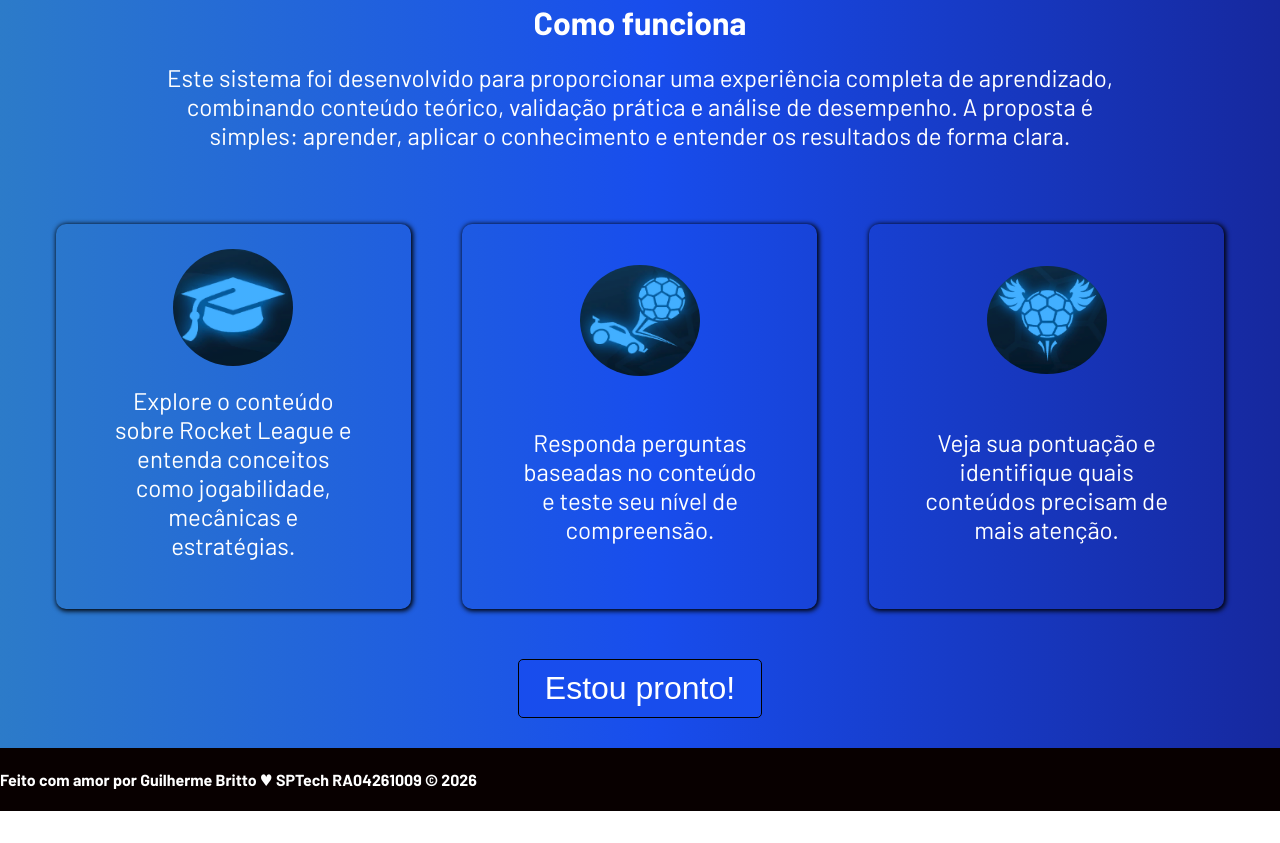
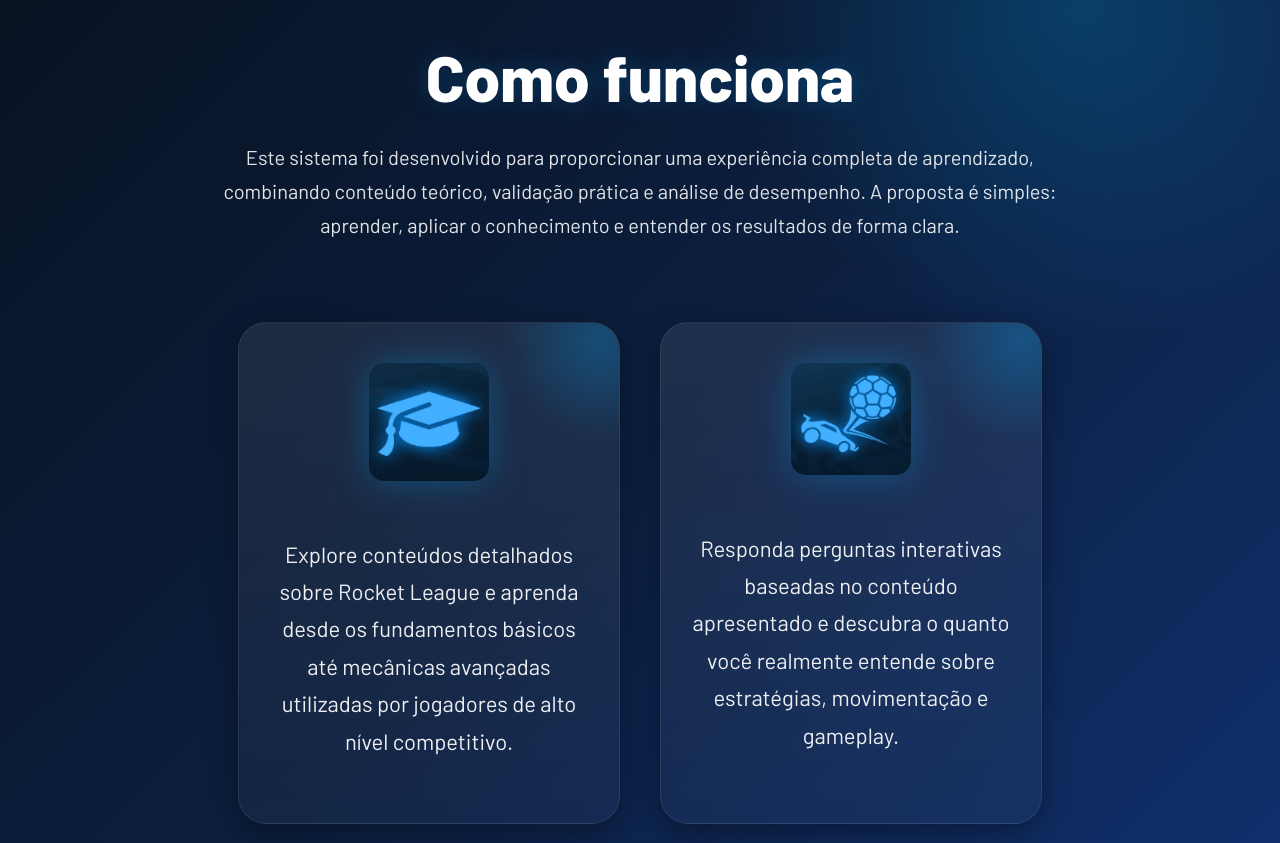
Before and after one commit to guilhermebrtt/projeto_individual_rl, a website: page pi_rl/public/index.html in a window 1280 px wide. Shown: the part 1077-1920 px from the top of the page. Before the commit the page ends 1888 px from the top, so only its background shows below. Drawn offline with Linux system fonts and the light colour scheme.

Commit message:
Estilizando a página home

```diff
--- a/pi_rl/public/css/estilo.css
+++ b/pi_rl/public/css/estilo.css
@@ -76,154 +76,275 @@ nav ul li a:hover {
   color: rgba(255, 255, 255, 0.7);
 }
 
-.box1 {
+.box1{
     display: flex;
     flex-direction: column;
+    padding: 50px 0 80px 0;
 }
 
-.header_box1 {
+.header_box1{
     display: flex;
     flex-direction: column;
-  margin-top: 50px;
+    margin-top: 40px;
+    animation: surgirCima 1s ease;
 }
 
-.header_box1 span {
-  transition: 500ms;
+.header_box1 h1{
+    font-size: clamp(52px, 6vw, 90px);
+    color: #222;
+    margin: 0 5% 25px 5%;
+    line-height: 1.1;
+    font-weight: 800;
 }
 
-.header_box1 span:hover {
-  transform: scale(1.1);
-  transition-duration: 500ms;
+.header_box1 h1 span{
+    color: rgb(7, 41, 136);
+    transition: 0.4s;
+    text-shadow:
+    0 0 20px rgba(24,77,237,0.18);
+}
+
+.header_box1 h1 span:hover{
+    color: rgb(12, 68, 141);
+    letter-spacing: 2px;
+}
+
+.header_box1 h3{
+    font-size: clamp(24px, 2vw, 36px);
+    color: #555;
+    margin: 0 5%;
+    font-weight: 500;
+}
+
+.content_box1{
+    display: flex;
+    justify-content: space-between;
+    align-items: center;
+    gap: 60px;
+    margin: 100px 5% 0 5%;
+}
+
+.content_box1 p{
+    font-size: clamp(22px, 1.8vw, 34px);
+    color: #444;
+    line-height: 1.6;
+    width: 52%;
+    font-weight: 400;
+}
+
+.content_box1 p b{
+    color: #111;
+    transition: 0.3s;
+}
+
+.content_box1 p b span{
+    color: rgb(17, 54, 165);
+}
+
+.content_box1 p b span:hover{
     color: rgb(12, 68, 141);
 }
 
-.box1 h1 {
-  font-size: 64px;
-  color: #333;
-  margin: 0 0px 20px 50px;
+.content_box1 img{
+    width: 48%;
+    border-radius: 28px;
+    transition: 0.45s;
+    box-shadow:
+    0 20px 40px rgba(0,0,0,0.18);
 }
 
-.box1 h3 {
-  font-size: 32px;
-  color: #555;
-  margin: 0px 0px 20px 5%;
+.content_box1 img:hover{
+    transform: scale(1.03) rotate(-1deg);
+    box-shadow:
+    0 25px 50px rgba(24,77,237,0.28);
 }
 
-.content_box1 {
+/* ===== BOX 2 ===== */
+
+.box2{
     display: flex;
-  flex-direction: row;
-  justify-content: space-between;
-  align-items: space-between;
-  margin: 100px 5%;
+    flex-direction: column;
+    text-align: center;
+    color: white;
+    padding: 90px 5%;
+    margin-top: 120px;
+    position: relative;
+    overflow: hidden;
+    background:
+    linear-gradient(135deg,
+    #081120 0%,
+    #0c1f3f 40%,
+    #123c8d 100%);
 }
 
-.content_box1 p {
-  font-size: 32px;
-  color: #555;
-  margin: 0;
-  width: 55%;
+.box2::before{
+    content: "";
+    position: absolute;
+    width: 700px;
+    height: 700px;
+    background:
+    radial-gradient(circle,
+    rgba(0,174,255,0.22) 0%,
+    transparent 70%);
+    top: -250px;
+    right: -150px;
+    z-index: 0;
 }
 
-.content_box1 p b {
-  font-size: 36px;
-  transition: 500ms;
+.box2::after{
+    content: "";
+    position: absolute;
+    width: 500px;
+    height: 500px;
+    background:
+    radial-gradient(circle,
+    rgba(255,255,255,0.08) 0%,
+    transparent 70%);
+    bottom: -200px;
+    left: -120px;
+    z-index: 0;
 }
 
-.content_box1 p b span:hover {
-  transform: scale(1.5);
-  transition-duration: 500ms;
-  color: rgb(12, 68, 141);
+.box2 > *{
+    position: relative;
+    z-index: 2;
 }
 
-.content_box1 img {
-  width: 50%;
-  height: auto;
-  border-radius: 15px;
-  transition: 500ms;
+.box2 .header_box2 h1{
+    font-size: clamp(48px, 5vw, 82px);
+    margin-bottom: 25px;
+    font-weight: 800;
+    text-shadow:
+    0 0 25px rgba(0,174,255,0.22);
 }
 
-.content_box1 img:hover {
-  transform: scale(1.05);
-  transition-duration: 500ms;
-  box-shadow: 0 3px 6px rgb(10, 37, 190);
+.box2 .header_box2 p{
+    font-size: clamp(20px, 1.5vw, 28px);
+    width: 75%;
+    margin: auto;
+    line-height: 1.7;
+    color: rgba(255,255,255,0.88);
 }
 
-.box2 {
+.sections_box2{
     display: flex;
-  flex-direction: column;
-  border-radius: 30px 30px 0px 0px;
-  margin-top: 100px;
-  text-align: center;
-  color: white;
-  padding: 30px;
-  background: linear-gradient(90deg, rgba(44, 123, 201, 1) 0%, rgba(24, 77, 237, 1) 51%, rgba(22, 40, 158, 1) 100%);
+    justify-content: center;
+    gap: 40px;
+    margin-top: 80px;
+    flex-wrap: wrap;
 }
 
-.box2 .header_box2 p {
-  font-size: 24px;
-  color: white;
-  margin-top: 20px;
-  width: 80%;
-  margin-left: 10%;
+.section1_box2{
+    width: 320px;
+    min-height: 420px;
+    padding: 40px 30px;
+    border-radius: 28px;
+    background:
+    linear-gradient(
+    180deg,
+    rgba(255,255,255,0.08),
+    rgba(255,255,255,0.03)
+    );
+    border: 1px solid rgba(255,255,255,0.08);
+    transition: 0.45s;
+    position: relative;
+    overflow: hidden;
+    box-shadow:
+    0 10px 30px rgba(0,0,0,0.35);
 }
 
-.sections_box2 {
-  display: flex;
-  flex-direction: row;
-  justify-content: space-around;
-  align-items: top;
+.section1_box2::before{
+    content: "";
+    position: absolute;
+    width: 200px;
+    height: 200px;
+    background:
+    radial-gradient(circle,
+    rgba(0,174,255,0.25),
+    transparent 70%);
+    top: -80px;
+    right: -80px;
 }
 
-.box2 img {
-  width: 120px;
-  height: auto;
-  border-radius: 55%;
+.section1_box2:hover{
+    transform:
+    translateY(-12px)
+    scale(1.03);
+    border: 1px solid rgba(0,174,255,0.35);
+    box-shadow:
+    0 0 35px rgba(0,174,255,0.22),
+    0 20px 50px rgba(0,0,0,0.4);
 }
 
-.section1_box2 {
-  display: flex;
-  flex-direction: column;
-  justify-content: space-around;
-  align-items: center;
-  margin: 50px 0px;
-  box-shadow: 1px 1px 5px 1px rgb(0, 0, 0);
-  border-radius: 10px;
-  width: 25%;
-  padding: 25px;
+.section1_box2 img{
+    width: 120px;
+    margin-bottom: 30px;
+    transition: 0.4s;
+    border-radius: 15px;
+    filter:
+    drop-shadow(0 0 18px rgba(0,174,255,0.3));
 }
 
-.section1_box2 p {
-  font-size: 24px;
-  color: white;
-  margin-top: 20px;
-  width: 80%;
+.section1_box2:hover img{
+    transform: scale(1.08);
 }
 
-.next_page {
-  width: 20%;
-  font-size: 32px;
-  background: rgb(24, 77, 237, 1);
-  color: white;
-  border-radius: 5px;
-  padding: 10px;
-  border: 1px solid black;
-  transition: 1s;
+.section1_box2 p{
+    font-size: 22px;
+    line-height: 1.7;
+    color: rgba(255,255,255,0.92);
 }
 
-.next_page:hover {
-  transition-duration: 1s;
-  transform: scale(1.5) rotate(-5deg);
-  color: rgb(24, 77, 237, 1);
-  background-color: white;
-  border: none
+.next_page{
+    margin-top: 70px;
+    align-self: center;
+    padding: 22px 48px;
+    font-size: 28px;
+    font-weight: bold;
+    color: white;
+    border: none;
+    border-radius: 18px;
+    cursor: pointer;
+    transition: 0.4s;
+    background:
+    linear-gradient(135deg,
+    #00aaff,
+    #004cff);
+    box-shadow:
+    0 0 30px rgba(0,174,255,0.35);
 }
 
-.footer {
+.next_page:hover{
+    transform:
+    translateY(-6px)
+    scale(1.05);
+    box-shadow:
+    0 0 45px rgba(0,174,255,0.55);
+    background:
+    linear-gradient(135deg,
+    #00bbff,
+    #005eff);
+}
+
+.footer{
     display: flex;
     justify-content: center;
     align-items: center;
-  background: #080000;
-  color: white;
+    background: #050505;
+    color: rgba(255,255,255,0.8);
+    padding: 20px;
+    font-size: 15px;
+}
+
+@keyframes surgirCima{
+    from{
+        opacity: 0;
+        transform: translateY(30px);
+    }
+    to{
+        opacity: 1;
+        transform: translateY(0);
+    }
   }
 
 .login {
--- a/pi_rl/public/index.html
+++ b/pi_rl/public/index.html
@@ -69,22 +69,26 @@
         <div class="section1_box2">
           <img src="./assets/imgs/aprendizado.png" alt="Aprendizado" />
           <p>
-            Explore o conteúdo sobre Rocket League e entenda conceitos como
-            jogabilidade, mecânicas e estratégias.
+            Explore conteúdos detalhados sobre Rocket League e aprenda desde os
+            fundamentos básicos até mecânicas avançadas utilizadas por jogadores
+            de alto nível competitivo.
           </p>
         </div>
+
         <div class="section1_box2">
           <img src="./assets/imgs/conhecimento.png" alt="Conhecimento" />
           <p>
-            Responda perguntas baseadas no conteúdo e teste seu nível de
-            compreensão.
+            Responda perguntas interativas baseadas no conteúdo apresentado e
+            descubra o quanto você realmente entende sobre estratégias,
+            movimentação e gameplay.
           </p>
         </div>
+
         <div class="section1_box2">
           <img src="./assets/imgs/analise.png" alt="Análise" />
           <p>
-            Veja sua pontuação e identifique quais conteúdos precisam de mais
-            atenção.
+            Analise sua pontuação final, acompanhe seu desempenho e identifique
+            quais áreas precisam de mais prática para evoluir no jogo.
           </p>
         </div>
       </div>
```
Lines whose indentation alone changed are shown as unchanged.
